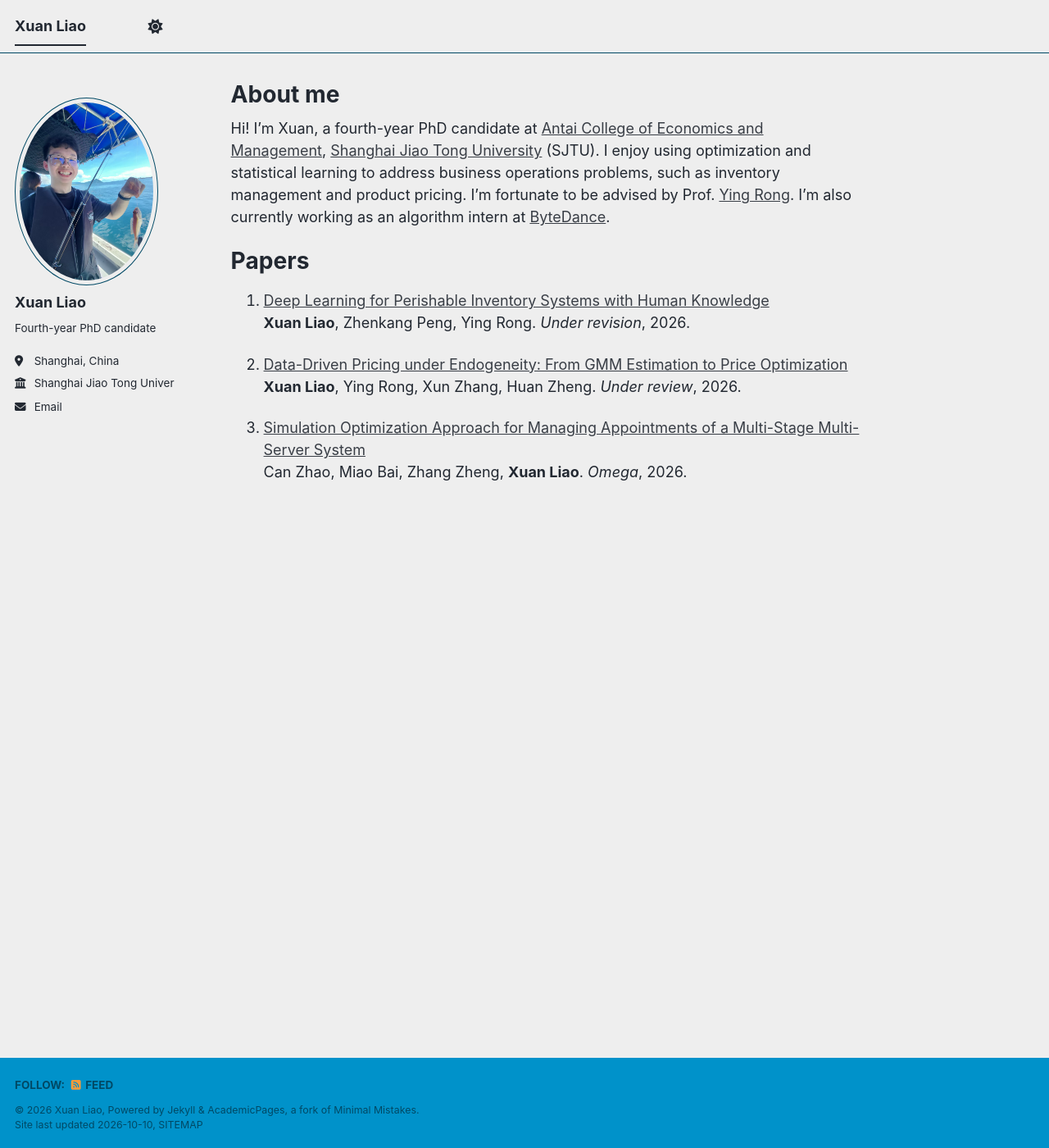
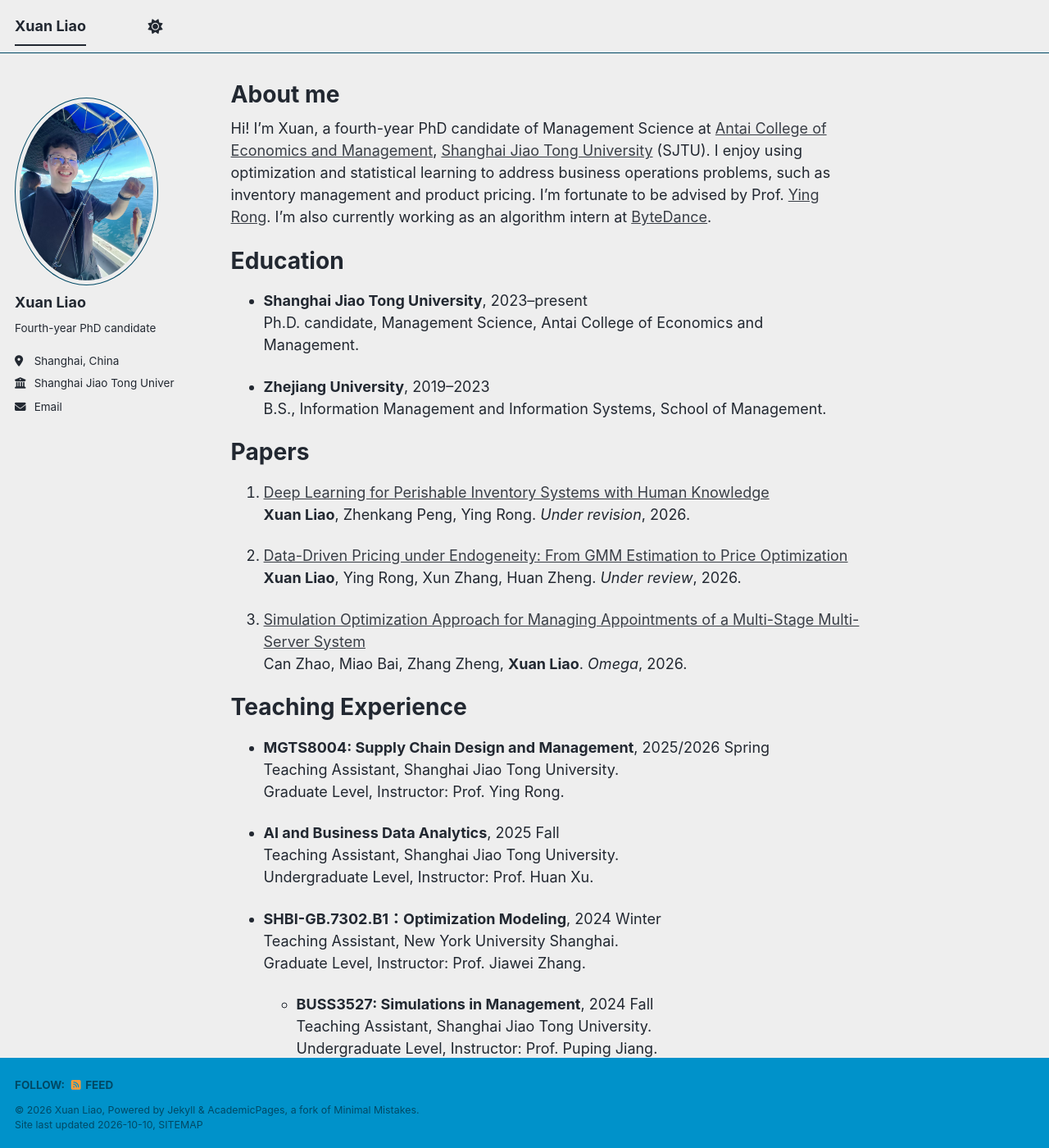
Before and after one commit to xxxl-ml/xxxl-ml.github.io, a Jekyll site: the page built from _pages/about.md, in a window 1280 px wide and 1400 px high. Shown: the whole window at 82% size. Built offline with Jekyll 4.4.1, drawn with Linux system fonts in a browser that asks for light colours; a style sheet for code colours, icons or effects is not loaded.

Commit message:
Update about.md

```diff
--- a/_pages/about.md
+++ b/_pages/about.md
@@ -7,7 +7,15 @@ redirect_from:
   - /about.html
 ---
 
-Hi! I'm Xuan, a fourth-year PhD candidate at <a href="https://www.acem.sjtu.edu.cn/en/" target="_blank" rel="noopener noreferrer">Antai College of Economics and Management</a>, <a href="https://en.sjtu.edu.cn/" target="_blank" rel="noopener noreferrer">Shanghai Jiao Tong University</a> (SJTU). I enjoy using optimization and statistical learning to address business operations problems, such as inventory management and product pricing. I'm fortunate to be advised by Prof. <a href="https://www.acem.sjtu.edu.cn/en/faculty/rongying.html#container?3" target="_blank" rel="noopener noreferrer">Ying Rong</a>. I'm also currently working as an algorithm intern at <a href="https://www.bytedance.com/en/" target="_blank" rel="noopener noreferrer">ByteDance</a>.
+Hi! I'm Xuan, a fourth-year PhD candidate of Management Science at <a href="https://www.acem.sjtu.edu.cn/en/" target="_blank" rel="noopener noreferrer">Antai College of Economics and Management</a>, <a href="https://en.sjtu.edu.cn/" target="_blank" rel="noopener noreferrer">Shanghai Jiao Tong University</a> (SJTU). I enjoy using optimization and statistical learning to address business operations problems, such as inventory management and product pricing. I'm fortunate to be advised by Prof. <a href="https://www.acem.sjtu.edu.cn/en/faculty/rongying.html#container?3" target="_blank" rel="noopener noreferrer">Ying Rong</a>. I'm also currently working as an algorithm intern at <a href="https://www.bytedance.com/en/" target="_blank" rel="noopener noreferrer">ByteDance</a>.
+
+# Education
+
+- **Shanghai Jiao Tong University**, 2023–present<br>
+  Ph.D. candidate, Management Science, Antai College of Economics and Management.<br>
+
+- **Zhejiang University**, 2019–2023<br>
+  B.S., Information Management and Information Systems, School of Management.
 
 # Papers
 
@@ -19,3 +27,21 @@ Hi! I'm Xuan, a fourth-year PhD candidate at <a href="https://www.acem.sjtu.edu.
 
 3. <a href="https://www.sciencedirect.com/science/article/pii/S0305048326001611" target="_blank" rel="noopener noreferrer">Simulation Optimization Approach for Managing Appointments of a Multi-Stage Multi-Server System</a><br>
    Can Zhao, Miao Bai, Zhang Zheng, **Xuan Liao**. *Omega*, 2026.<br>
+
+# Teaching Experience
+
+- **MGTS8004: Supply Chain Design and Management**, 2025/2026 Spring<br>
+  Teaching Assistant, Shanghai Jiao Tong University.<br>
+  Graduate Level, Instructor: Prof. Ying Rong.
+
+- **AI and Business Data Analytics**, 2025 Fall<br>
+  Teaching Assistant, Shanghai Jiao Tong University.<br>
+  Undergraduate Level, Instructor: Prof. Huan Xu.
+
+- **SHBI-GB.7302.B1：Optimization Modeling**, 2024 Winter<br>
+  Teaching Assistant, New York University Shanghai.<br>
+  Graduate Level, Instructor: Prof. Jiawei Zhang.
+
+  - **BUSS3527: Simulations in Management**, 2024 Fall<br>
+  Teaching Assistant, Shanghai Jiao Tong University.<br>
+  Undergraduate Level, Instructor: Prof. Puping Jiang.
```
